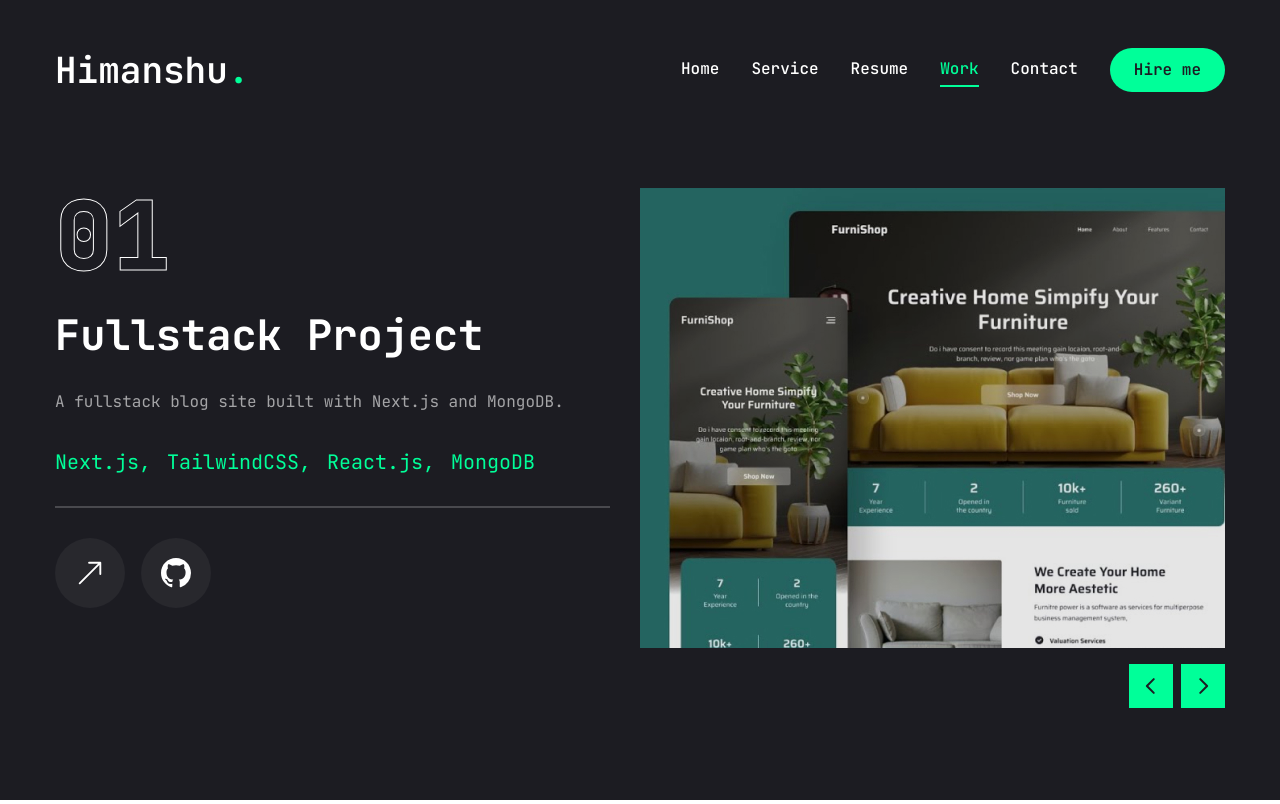
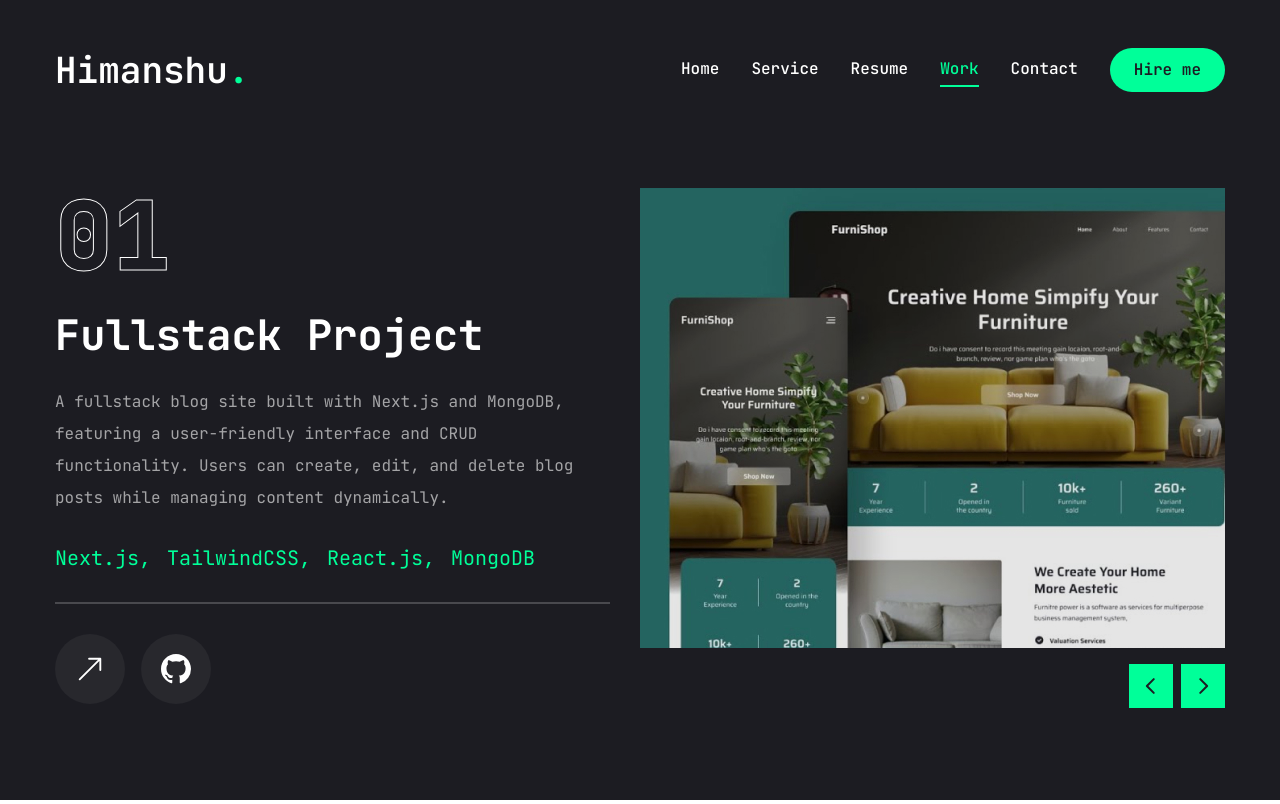
Before and after one commit to Himanshu-Khairnar/portfolio, a Next.js app: page /work in a window 1280 px wide. Built offline with nearby package versions, Linux system fonts and the light colour scheme.

Commit message:
Changes in data

```diff
--- a/src/app/contact/page.tsx
+++ b/src/app/contact/page.tsx
@@ -42,7 +42,7 @@ const page = () => {
             <form className="flex flex-col gap-6 p-10 bg-[#27272c] rounded-xl">
               <h3 className="text-4xl text-accent">Let's work together</h3>
               <p className="text-white/60">
-                Loremfe
+                Feel free to reach out for any project inquiries, collaboration opportunities, or just to say hello. I'm always open to discussing new ideas and turning them into impactful solutions. Let's connect and build something amazing together!
               </p>
 
               <div className="grid grid-cols-1 md:grid-cols-2 gap-6">
@@ -69,13 +69,13 @@ const page = () => {
 
               <Textarea className="h-[200px]" placeholder="Type Your Message" />
 
-            <Button size="md" className="max-w-40">Submit</Button>
+              <Button size="md" className="max-w-40">Submit</Button>
             </form>
           </div>
 
           <div className="flex-1 flex items-center xl:justify-end order-1 xl:order-none mb-8 xl:mb-0">
             <ul className="flex flex-col gap-18">
-              {info.map((item,index)=>{
+              {info.map((item, index) => {
                 return <li key={index} className="flex items-center gap-6">
                   <div className="w-[52px] h-[52px] xl:w-[72px] bg-[#27272c] text-accent rounded flex items-center justify-center">
                     <div className="text-[28px] border-accent">{item.icon}</div>
--- a/src/app/resume/page.tsx
+++ b/src/app/resume/page.tsx
@@ -15,7 +15,7 @@ import { delay, motion } from "framer-motion";
 
 const about = {
   title: "About me",
-  description: "lfoe",
+  description: "I am a passionate and driven software engineer with expertise in web and app development. I enjoy crafting seamless user experiences and building scalable, robust applications. My diverse skill set allows me to adapt to different projects and deliver top-quality results.",
   info: [
     {
       fieldName: "Name",
@@ -51,73 +51,88 @@ const about = {
     },
   ],
 };
+
 const experience = {
   icon: "/assets/resume/badge.svg",
   title: "My experience",
-  description: "oef",
+  description: "Over the years, I have honed my skills by working on diverse projects and gaining real-world experience in software development. Here are some highlights of my professional journey:",
   items: [
     {
       company: "Prodigy Infotech",
       position: "Full Stack Developer Intern",
       duration: "2024 Dec - 2025 January",
+      description: "Worked on building responsive web applications, integrating APIs, and optimizing code for performance. Collaborated with cross-functional teams to deliver high-quality solutions.",
     },
   ],
 };
+
 const education = {
   icon: "/assets/resume/cap.svg",
   title: "My education",
-  description: "oef",
+  description: "Education has been the foundation of my skills and knowledge, equipping me to tackle challenges and excel in my field.",
   items: [
     {
       institution: "St. Francis High School",
       degree: "SSC 10TH Exam",
       duration: "2022",
+      description: "Completed secondary education with a strong focus on science and mathematics, laying the groundwork for my technical expertise.",
     },
     {
       institution: "Government Polytechnic Mumbai",
       degree: "Diploma in Computer Science",
       duration: "2022-2025",
+      description: "Currently pursuing a diploma in Computer Science, acquiring in-depth knowledge in programming, algorithms, and software development.",
     },
   ],
 };
+
 const skills = {
   title: "My skills",
-  description: "or",
+  description: "Here are some of the key technologies and tools I have mastered over the years, enabling me to deliver exceptional results:",
   skillList: [
     {
       icons: <FaHtml5 />,
       name: "HTML",
+      description: "Proficient in writing semantic, accessible, and SEO-friendly HTML code.",
     },
     {
       icons: <FaCss3 />,
       name: "CSS",
+      description: "Skilled in creating responsive designs and implementing modern layouts with CSS and preprocessors.",
     },
     {
       icons: <FaJs />,
       name: "JavaScript",
+      description: "Experienced in writing efficient and clean JavaScript code for dynamic applications.",
     },
     {
       icons: <FaReact />,
       name: "ReactJs",
+      description: "Expertise in building reusable components and managing state in React applications.",
     },
     {
       icons: <SiNextdotjs />,
       name: "NextJS",
+      description: "Specialized in server-side rendering and building scalable web applications using Next.js.",
     },
     {
       icons: <SiTailwindcss />,
       name: "TailwindCss",
+      description: "Capable of rapidly building visually stunning designs using TailwindCSS utility classes.",
     },
     {
       icons: <FaNodeJs />,
       name: "NodeJs",
+      description: "Experienced in building backend services and RESTful APIs using Node.js.",
     },
     {
       icons: <FaFigma />,
       name: "Figma",
+      description: "Proficient in designing wireframes and prototypes using Figma for an intuitive user experience.",
     },
   ],
 };
+
 const page = () => {
   return (
     <motion.div
--- a/src/app/service/page.tsx
+++ b/src/app/service/page.tsx
@@ -7,28 +7,29 @@ const services = [
   {
     num: "01",
     title: "Web Development",
-    Description: "Lorem",
+    Description: "We create responsive, scalable, and user-friendly websites tailored to your business needs, ensuring a seamless digital experience for your audience.",
     href: "/contact",
   },
   {
     num: "02",
     title: "App Development",
-    Description: "Lorem",
+    Description: "We build robust mobile and desktop applications with modern technologies, offering intuitive interfaces and reliable performance.",
     href: "/contact",
   },
   {
     num: "03",
     title: "Game Development",
-    Description: "Lorem",
+    Description: "Our team crafts engaging and immersive gaming experiences, blending creativity and technology to bring your ideas to life.",
     href: "/contact",
   },
   {
-    num: "01",
+    num: "04",
     title: "UI/UX Development",
-    Description: "Lorem",
+    Description: "We design intuitive and visually appealing user interfaces that enhance user engagement and deliver an exceptional user experience.",
     href: "/contact",
   },
 ];
+
 const page = () => {
   return (
     <section className="min-h-[80vh] flex flex-col justify-center py-12 xl:py-0">
@@ -49,7 +50,7 @@ const page = () => {
               >
                 <div className="w-full flex justify-between items-center">
                   <div className="text-5xl font-extrabold text-outline text-transparent group-hover:text-outline-hover transition-all duration-500"> {service.num}</div>
-                  <Link href={service.href} className="w-[70px] h-[70px] rounded-full bg-white group-hover:bg-accent transition-all duration-500 flex justify-center items-center hover:rotate-45">
+                  <Link href={service.href} className="w-[70px] h-[70px] rounded-full bg-white group-hover:bg-accent transition-all duration-500 flex justify-center items-center hover:-rotate-45">
                     <BsArrowDownRight className="text-primary text-3xl" />
                   </Link>
                 </div>
--- a/src/app/work/page.tsx
+++ b/src/app/work/page.tsx
@@ -15,8 +15,13 @@ const projects = [
     num: "01",
     category: "fullstack",
     title: "Blog Site",
-    description: "A fullstack blog site built with Next.js and MongoDB.",
-    stack: [{ name: "Next.js" }, { name: "TailwindCSS" }, { name: "React.js" }, { name: "MongoDB" }],
+    description: "A fullstack blog site built with Next.js and MongoDB, featuring a user-friendly interface and CRUD functionality. Users can create, edit, and delete blog posts while managing content dynamically.",
+    stack: [
+      { name: "Next.js" },
+      { name: "TailwindCSS" },
+      { name: "React.js" },
+      { name: "MongoDB" },
+    ],
     image: '/assets/work/thumb1.png',
     live: "https://example-blog-site.com",
     github: "https://github.com/Himanshu-Khairnar/blog-next-js",
@@ -25,8 +30,12 @@ const projects = [
     num: "02",
     category: "frontend",
     title: "Shopping Site",
-    description: "A React-based shopping site with Context API.",
-    stack: [{ name: "React.js" }, { name: "CSS" }, { name: "Context API" }],
+    description: "A modern React-based e-commerce platform that uses the Context API for state management. It provides features like a product catalog, cart functionality, and seamless user navigation.",
+    stack: [
+      { name: "React.js" },
+      { name: "CSS" },
+      { name: "Context API" },
+    ],
     image: '/assets/work/thumb2.png',
     live: "https://example-shopping-site.com",
     github: "https://github.com/Himanshu-Khairnar/React-Shopping-Site",
@@ -35,8 +44,12 @@ const projects = [
     num: "03",
     category: "backend",
     title: "VideoStreamer",
-    description: "A backend project for streaming videos.",
-    stack: [{ name: "Node.js" }, { name: "Express.js" }, { name: "MongoDB" }],
+    description: "A backend-focused project that allows streaming videos efficiently using Node.js and Express.js. It features video handling, optimized file serving, and a robust MongoDB database for metadata storage.",
+    stack: [
+      { name: "Node.js" },
+      { name: "Express.js" },
+      { name: "MongoDB" },
+    ],
     image: '/assets/work/thumb3.png',
     live: "",
     github: "https://github.com/Himanshu-Khairnar/VideoStreamer",
@@ -45,8 +58,13 @@ const projects = [
     num: "04",
     category: "fullstack",
     title: "Delivery Dashboard",
-    description: "A dashboard for tracking deliveries.",
-    stack: [{ name: "Next.js" }, { name: "TailwindCSS" }, { name: "MongoDB" }, { name: "React.js" }],
+    description: "A responsive fullstack dashboard for tracking deliveries in real-time. Built with Next.js and MongoDB, it features data visualization, order tracking, and a clean UI for better logistics management.",
+    stack: [
+      { name: "Next.js" },
+      { name: "TailwindCSS" },
+      { name: "MongoDB" },
+      { name: "React.js" },
+    ],
     image: '/assets/work/thumb4.png',
     live: "https://example-delivery-dashboard.com",
     github: "https://github.com/Himanshu-Khairnar/deliveryDashboard",
```
